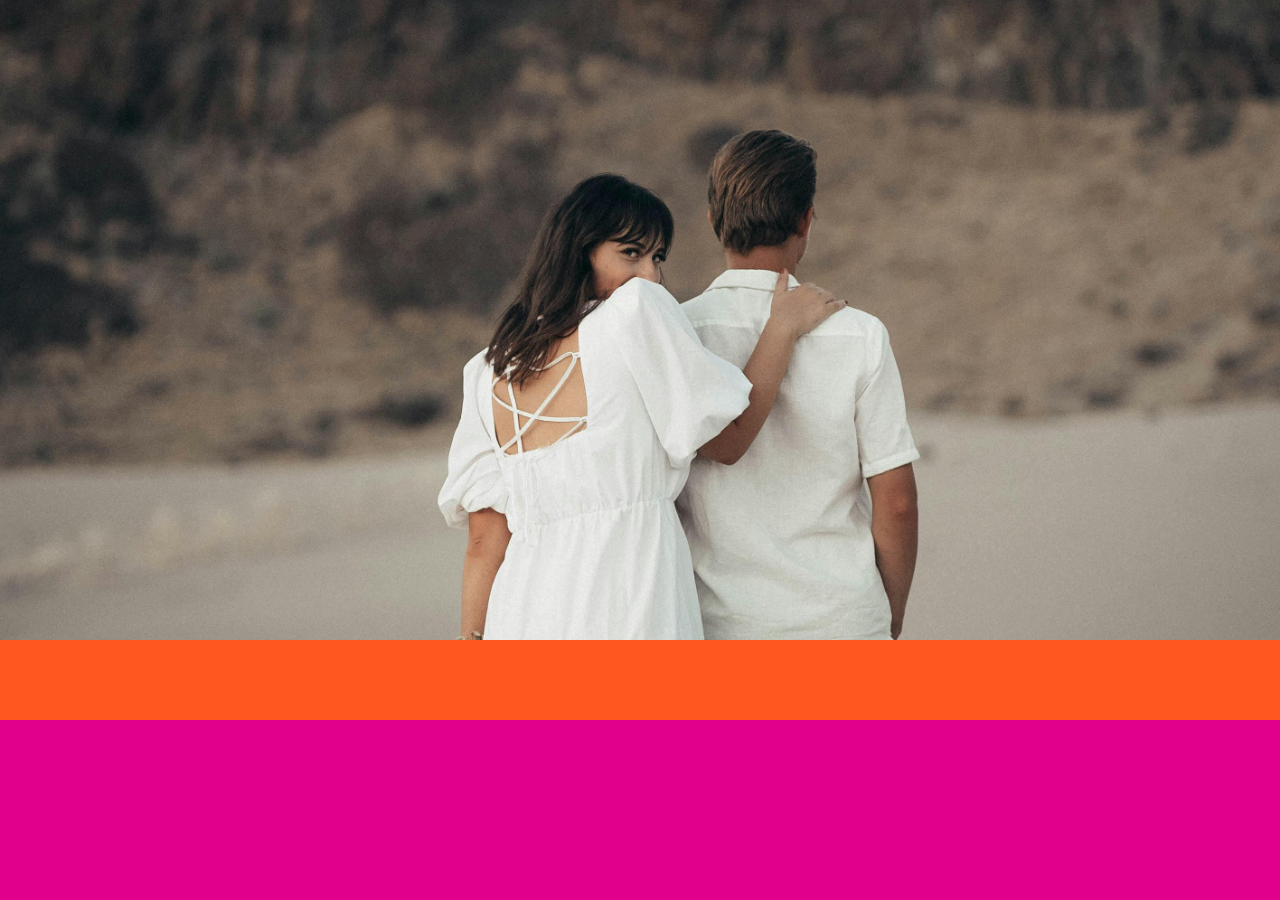
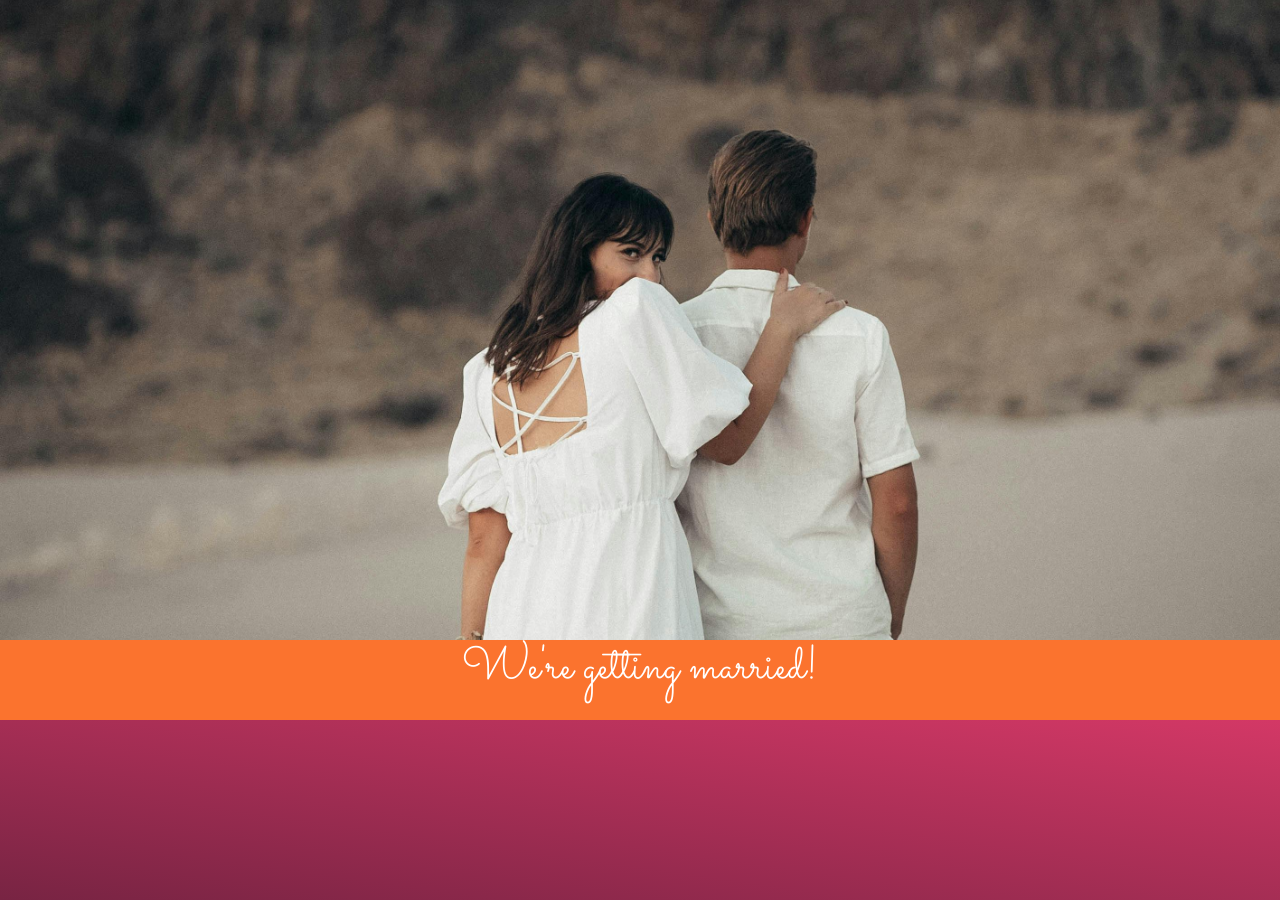
Before and after one commit to jeanettekk/wedding_rsvp, a plain HTML site: page index.html in a window 1280 px wide. Drawn offline with nearby package versions, Linux system fonts and the light colour scheme.

Commit message:
Changed colours of index page to match new design, colour picker

```diff
--- a/index.html
+++ b/index.html
@@ -13,7 +13,7 @@
         <div class="px-0 row welcome_image"><img src="images/couple.jpg" id="main_couple"></div>
 
 
-        <div class="row welcome_bar"></div>
+        <div class="row welcome_bar"><h1 class="text-center">We're getting married!</h1></div>
         <div class="row info_bar"></div>
 
     </div>
--- a/styles/styles.css
+++ b/styles/styles.css
@@ -1,4 +1,6 @@
 @import url('https://fonts.googleapis.com/css2?family=Poppins:wght@400;500&family=Sacramento&display=swap');
+
+/* Colours: #FB732E, #D33866, #782443, #FCA445 */
 
 .main_background {
     background-color:#F19953;
@@ -12,13 +14,13 @@
 
 .welcome_bar {
     height: 80px;
-    background-color:#FF571F;
+    background-color:#FB732E;
     bottom: 0px;
 }
 
 .info_bar {
     height: 180px;
-    background-color: #e0008a;
+    background-image: linear-gradient(to top right, #782443, #D33866);
     float: bottom;
 }
 
@@ -38,7 +40,7 @@
 h1  {
     color: white;
     font-family: 'Sacramento', cursive;
-    font-size: 4em;
+    font-size: 3em;
 }
 
 h2  {
```
